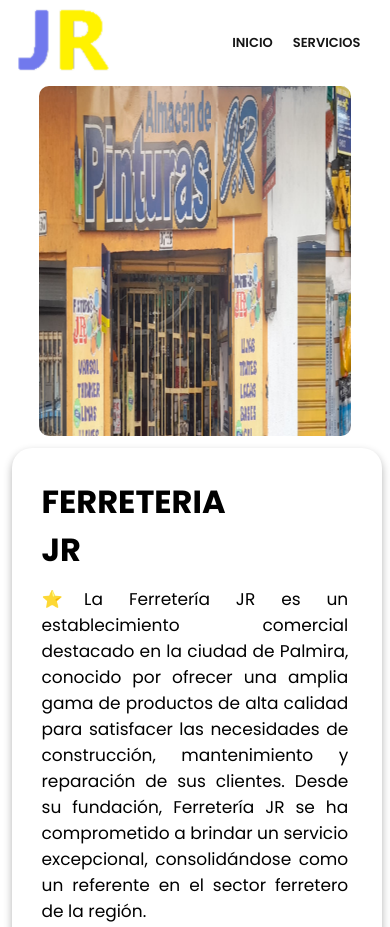
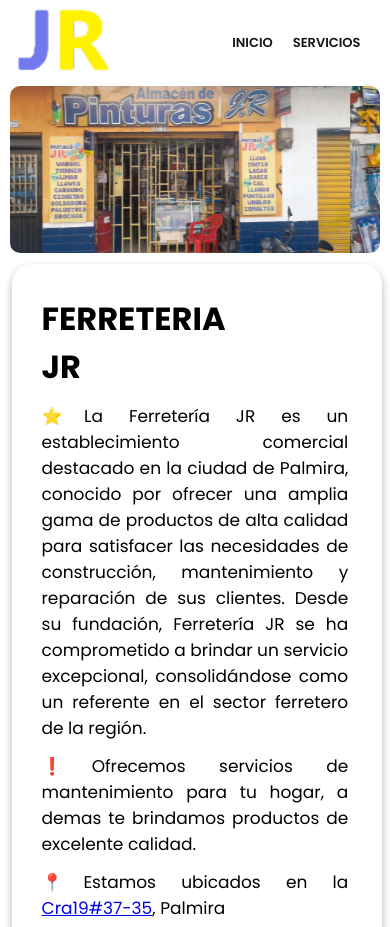
Before and after one commit to FerreteriaJR/web, a plain HTML site: page index.html in a window 390 px wide. Shown: the top 927 px of the page. Drawn offline with Linux system fonts and the light colour scheme.

Commit message:
styles.css

```diff
--- a/styles.css
+++ b/styles.css
@@ -351,14 +351,20 @@ section{
 
 
     .carousel {
-        position: relative;
-        width:  200%;
-        height: 350px;
-        margin-left: 10%;
-        margin-left: 10%;
+        max-width: 95%;
+        max-height: 700px;
+        margin-right: 0;
+        margin-left: 0;
+        border-radius: 10px;
+    }
 
+    .carousel img {
+        min-height: auto;
+    }
 
-        border-radius: 10px;
+    .slide img {
+        max-width: 100%;
+        max-height: auto;
     }
 
     .imgs img{
```
